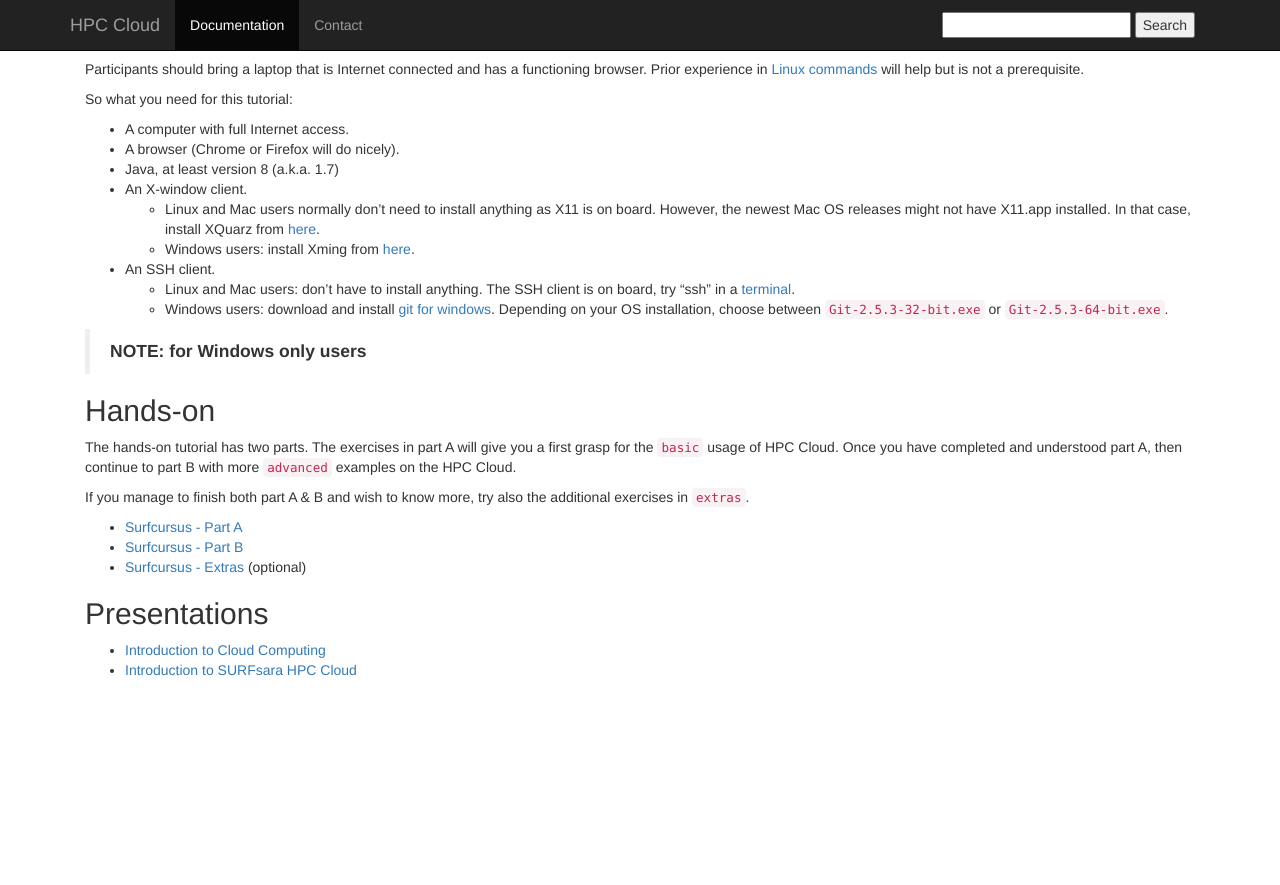
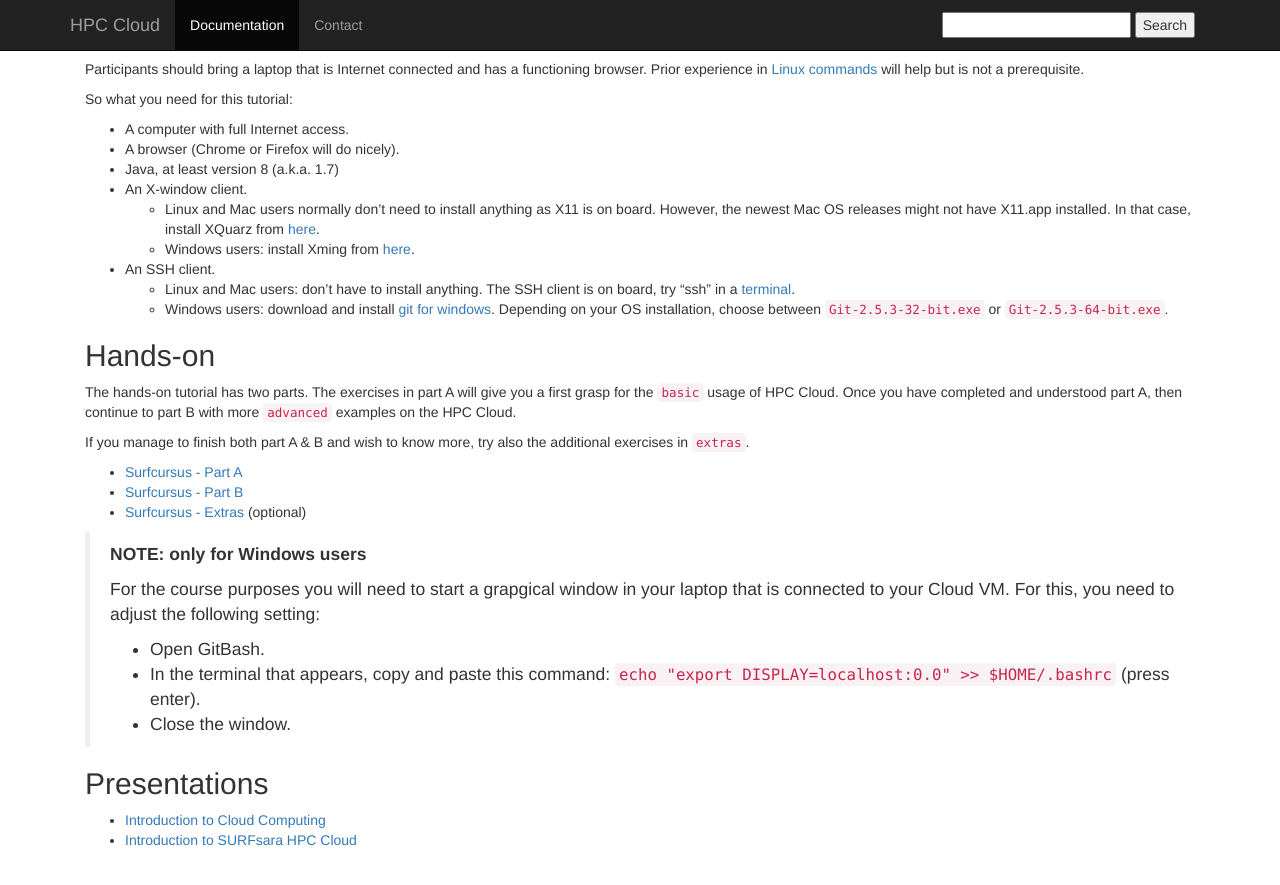
Before and after one commit to sara-nl/clouddocs, a Jekyll site: the page built from surfcursus-2015-Oct-15.markdown, in a window 1280 px wide and 900 px high, scrolled down 777 px. Shown: the top 885 px of the window. Built offline with Jekyll 4.4.1, drawn with Linux system fonts in a browser that asks for light colours; before the commit the page ends 1507 px from its top, so only the background shows below that.

Commit message:
Update surfcursus-2015-Oct-15.markdown

```diff
--- a/surfcursus-2015-Oct-15.markdown
+++ b/surfcursus-2015-Oct-15.markdown
@@ -61,6 +59,13 @@
   * [Surfcursus - Part B](surfcursus-part-B-2015-Oct-15)
   * [Surfcursus - Extras](surfcursus-extras-2015-Oct-15) (optional)
 
+> **NOTE: only for Windows users**
+>
+> For the course purposes you will need to start a grapgical window in your laptop that is connected to your Cloud VM. For this, you need to adjust the following setting:
+* Open GitBash.
+* In the terminal that appears, copy and paste this command: `echo "export DISPLAY=localhost:0.0" >> $HOME/.bashrc` (press enter).
+* Close the window.
+
 ## <a name="presentations"></a> Presentations
 
 * [Introduction to Cloud Computing](assets/cloud_intro_15102015.pdf)
```
Also changed, not shown: other parts of surfcursus-2015-Oct-15.markdown (+0 -2 lines).
